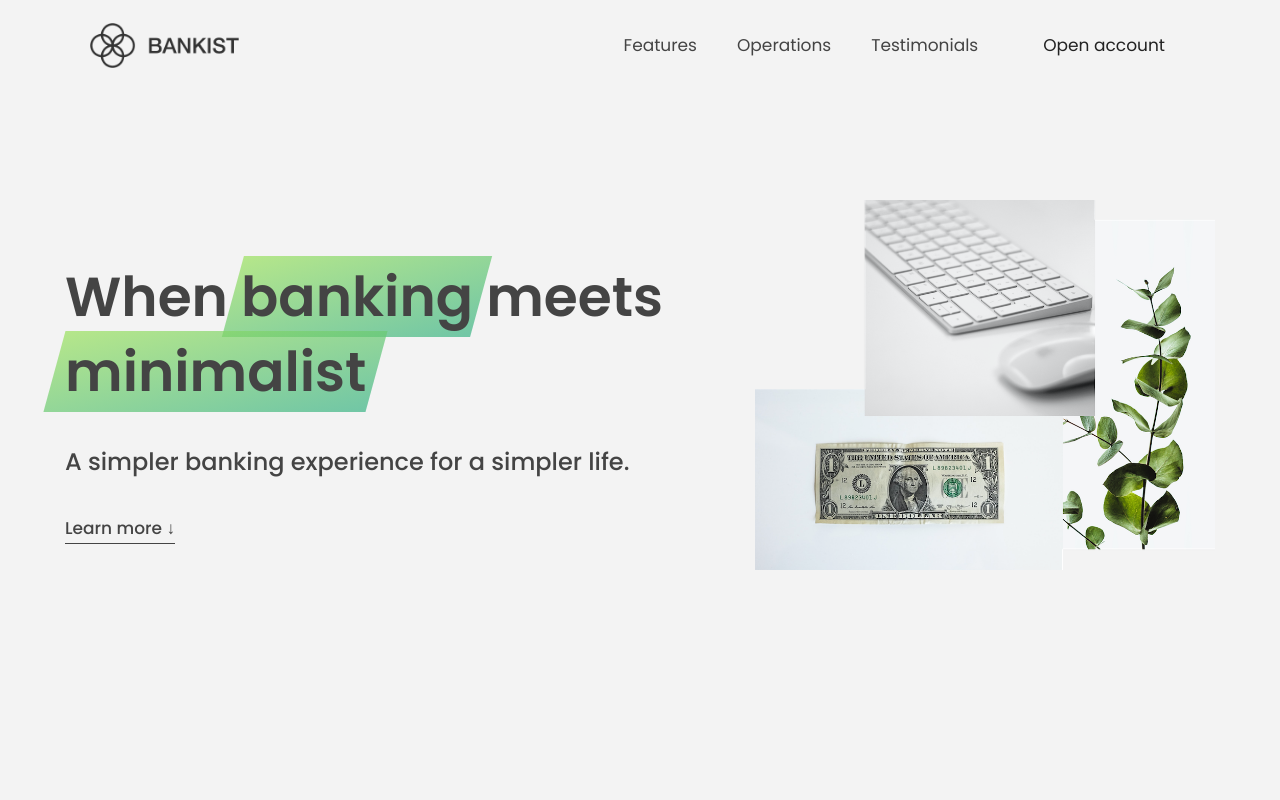
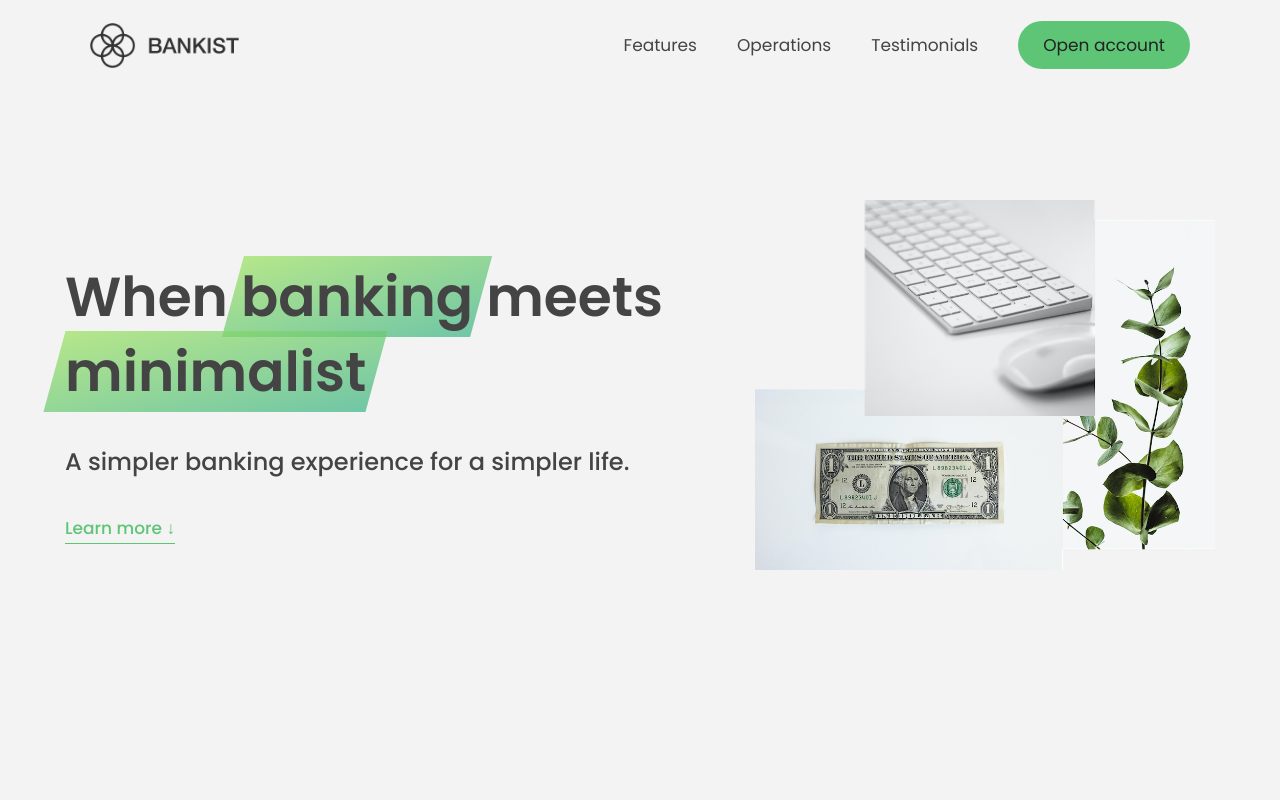
Before and after one commit to ShreeaSri/bank-management-app-landing-page, a plain HTML site: page index.html in a window 1280 px wide. Shown: the top 800 px of the page. Drawn offline with Linux system fonts and the light colour scheme.

Commit message:
changing styles

```diff
--- a/style.css
+++ b/style.css
@@ -1,6 +1,7 @@
 /* The page is NOT responsive. You can implement responsiveness yourself if you wanna have some fun 😃 */
 
 :root {
+  --color-primary: #5ec576;
   --color-secondary: #ffcb03;
   --color-tertiary: #ff585f;
   --color-primary-darker: #4bbb7d;
```
